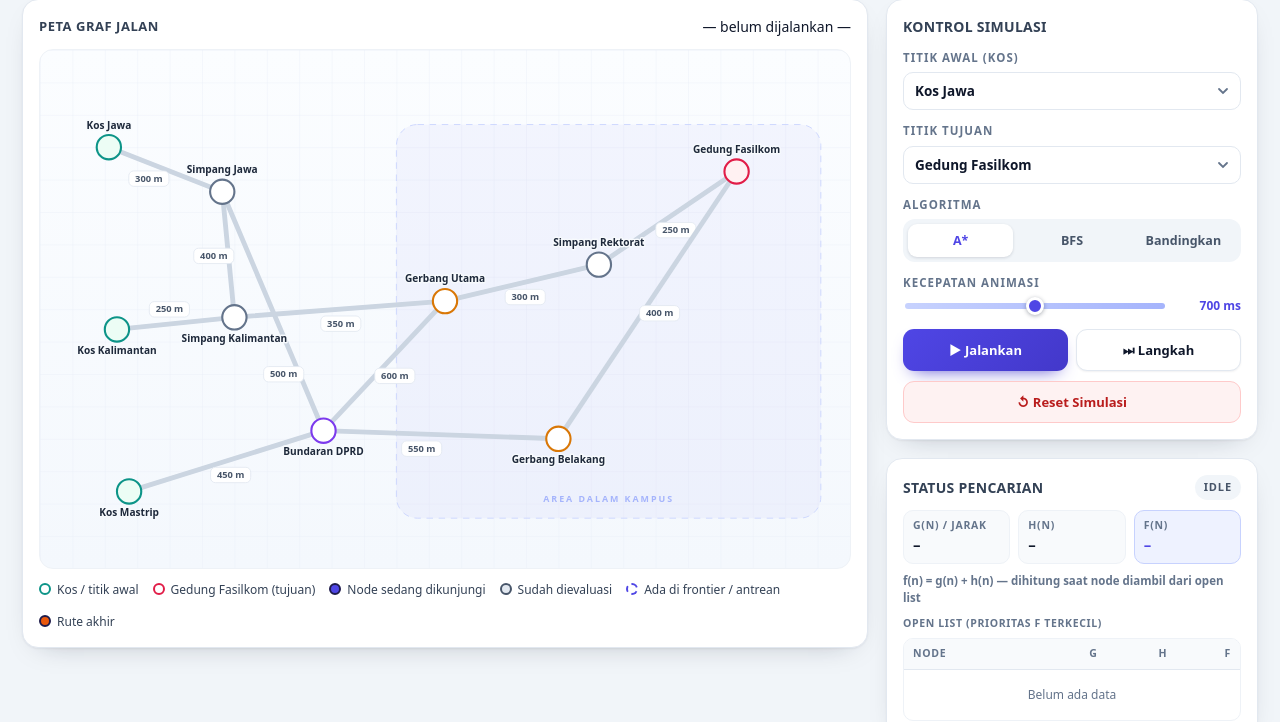
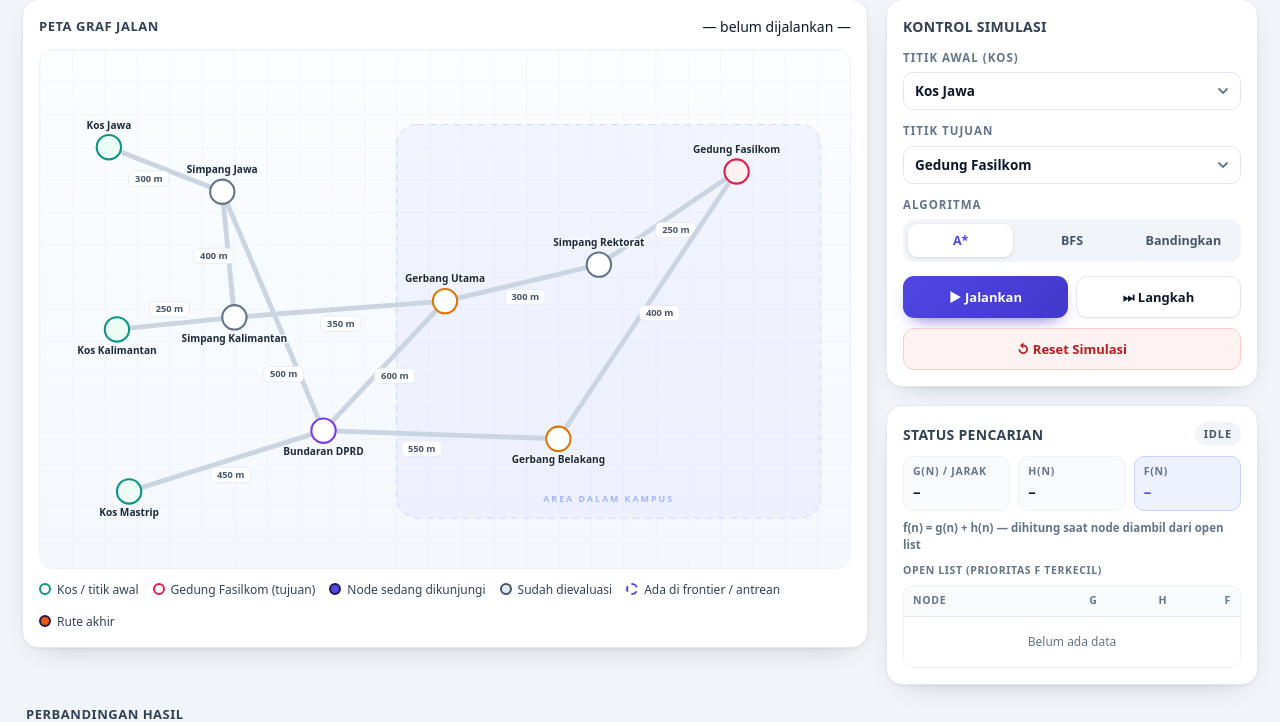
Before and after one commit to hafidd-kf/PROJEKKK-KB, a Flask app: page / in a window 1280 px wide. Shown: the part 123-845 px from the top of the page. Run offline with Flask 3, Linux system fonts and the light colour scheme.

Commit message:
Update semua perubahan

```diff
--- a/static/css/style.css
+++ b/static/css/style.css
@@ -68,11 +68,6 @@ select:focus,button:focus-visible,input:focus-visible{outline:2px solid #6366f1;
 .segmented button[data-algo="astar"].active{color:var(--astar)}
 .segmented button[data-algo="bfs"].active{color:var(--bfs)}
 .segmented button[data-algo="both"].active{color:#0f766e}
-.speed-row{display:flex;align-items:center;gap:10px}
-input[type="range"]{-webkit-appearance:none;appearance:none;flex:1;height:6px;border-radius:99px;background:linear-gradient(90deg,#c7d2fe,#a5b4fc);cursor:pointer}
-input[type="range"]::-webkit-slider-thumb{-webkit-appearance:none;width:18px;height:18px;border-radius:50%;background:#4f46e5;border:3px solid #fff;box-shadow:0 1px 4px rgba(15,23,42,.35)}
-input[type="range"]::-moz-range-thumb{width:18px;height:18px;border:3px solid #fff;border-radius:50%;background:#4f46e5}
-.speed-val{font-size:12px;font-weight:800;color:var(--astar);min-width:64px;text-align:right;font-variant-numeric:tabular-nums}
 .btn-row{display:grid;grid-template-columns:1fr 1fr;gap:8px;margin-top:14px}
 button.action{border:0;border-radius:11px;padding:11px 10px;font-size:13px;font-weight:800;font-family:inherit;cursor:pointer;transition:transform .1s,filter .15s,background .15s;display:inline-flex;align-items:center;justify-content:center;gap:7px}
 button.action:active{transform:translateY(1px)}
--- a/static/js/app.js
+++ b/static/js/app.js
@@ -2,10 +2,10 @@
 const $= (s,r=document)=>r.querySelector(s);
 const $$= (s,r=document)=>[...r.querySelectorAll(s)];
 const NS='http://www.w3.org/2000/svg';
-const DELAY=[1600,1100,700,420,220];
+const DELAY=700; // kecepatan animasi normal
 
 const S={
-  algo:'astar',start:null,goal:null,cache:{},loading:false,speed:2,
+  algo:'astar',start:null,goal:null,cache:{},loading:false,
   queue:[],active:null,frames:[],i:0,timer:null,playing:false,results:{},pkg:null
 };
 let nodeEls={},edgeEls={};
@@ -198,7 +198,7 @@ function tick(){
     if(!S.playing)return;
     if(!step()){stop();$('#stepIndicator').textContent='✔ simulasi selesai';return;}
     tick();
-  },DELAY[S.speed]);
+  },DELAY);
 }
 async function run(){
   if(S.playing){stop();return;}
@@ -235,9 +235,6 @@ function bind(){
     $$('#graph .node').forEach(el=>el.classList.toggle('is-goal',el.dataset.node===S.goal));
     reset();
   });
-  $('#speed').addEventListener('input',e=>{
-    S.speed=+e.target.value-1;$('#speedVal').textContent=DELAY[S.speed]+' ms';
-  });
   $('#btnRun').addEventListener('click',run);
   $('#btnStep').addEventListener('click',stepRun);
   $('#btnReset').addEventListener('click',reset);
@@ -249,7 +246,6 @@ async function init(){
   $('#startSel').innerHTML=opts(KOS_NODES)+opts(NODE_LIST.filter(n=>!KOS_NODES.includes(n.id)).map(n=>n.id));
   $('#goalSel').innerHTML=opts(NODE_LIST.map(n=>n.id));
   $('#startSel').value=S.start;$('#goalSel').value=S.goal;
-  $('#speedVal').textContent=DELAY[S.speed]+' ms';
   buildGraph();fillEdges();bind();renderSummary();renderLog(null);show(null,null);
 }
 init().catch(e=>{console.error(e);$('#stepIndicator').textContent='⚠ '+e.message;});
--- a/templates/index.html
+++ b/templates/index.html
@@ -57,14 +57,6 @@
             <button data-algo="astar" class="active">A*</button>
             <button data-algo="bfs">BFS</button>
             <button data-algo="both">Bandingkan</button>
-          </div>
-        </div>
-
-        <div class="field">
-          <label for="speed">Kecepatan Animasi</label>
-          <div class="speed-row">
-            <input type="range" id="speed" min="1" max="5" step="1" value="3">
-            <span class="speed-val" id="speedVal">700 ms</span>
           </div>
         </div>
 
```
